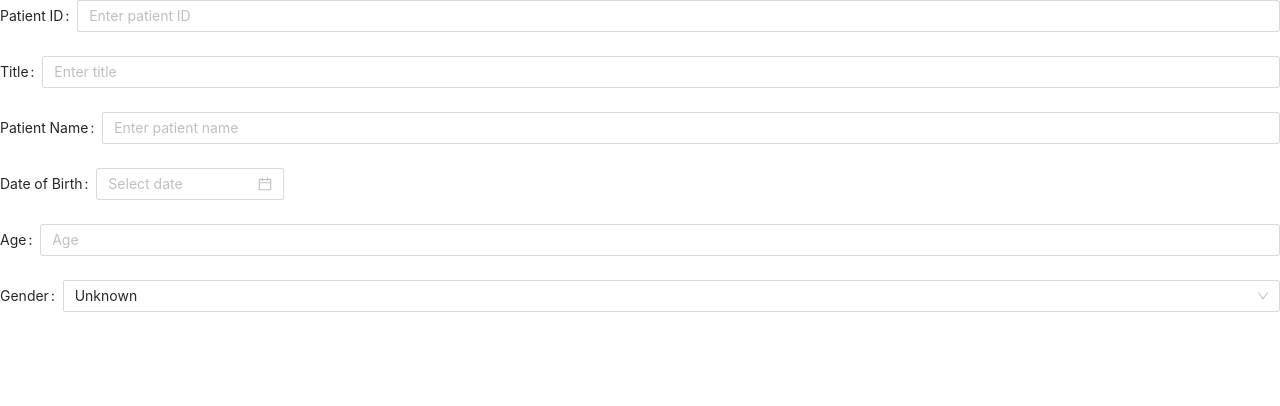
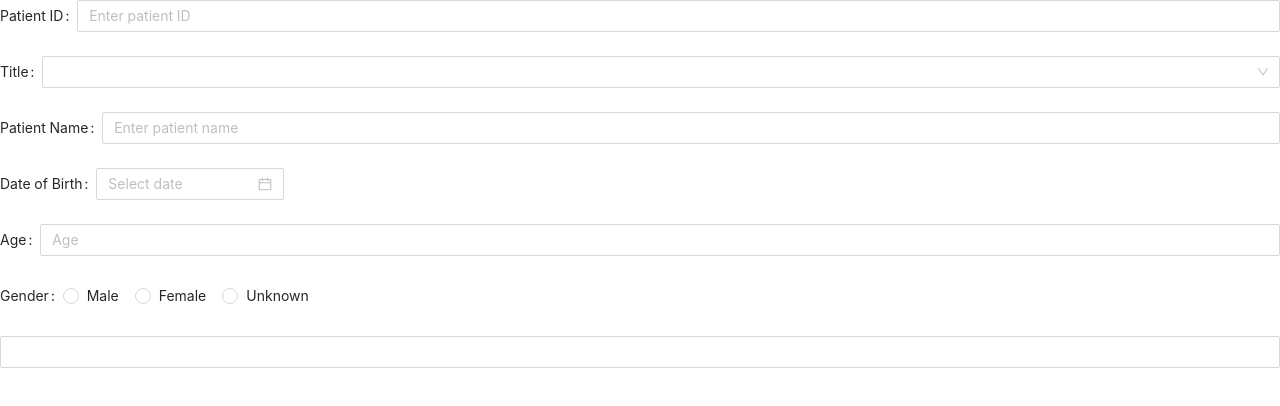
Before and after one commit to arjunagarwal899/PMASD, a React (Create React App) app in the folder frontend/gui/: page /patient in a window 1280 px wide. Shown: the top 406 px of the page. Built offline with nearby package versions, Linux system fonts and the light colour scheme.

Commit message:
Minor changes

```diff
--- a/frontend/gui/src/components/Patient.js
+++ b/frontend/gui/src/components/Patient.js
@@ -1,20 +1,33 @@
 import React from 'react';
 
-import {DatePicker, Form, Input, Select} from "antd";
+import {DatePicker, Form, Input, Radio, Select} from "antd";
 
 const Patient = () => {
 	return (
 		<Form>
 			<Form.Item label="Patient ID:">
-				<Input placeholder="Enter patient ID" />
+				<Input placeholder="Enter patient ID"/>
 			</Form.Item>
 
 			<Form.Item label="Title:">
-				<Input placeholder="Enter title" />
+				<Select>
+					<Select.Option value="Mr">Mr.</Select.Option>
+					<Select.Option value="Mas">Master</Select.Option>
+					<Select.Option value="Mrs">Mrs.</Select.Option>
+					<Select.Option value="Ms">Ms.</Select.Option>
+					<Select.Option value="Dr">Dr.</Select.Option>
+				</Select>
+				{/*<Radio.Group>*/}
+				{/*	<Radio value="Mr">Mr.</Radio>*/}
+				{/*	<Radio value="Mas">Master</Radio>*/}
+				{/*	<Radio value="Mrs">Mrs.</Radio>*/}
+				{/*	<Radio value="Ms">Ms.</Radio>*/}
+				{/*	<Radio value="Dr">Dr.</Radio>*/}
+				{/*</Radio.Group>*/}
 			</Form.Item>
 
 			<Form.Item label="Patient Name:">
-				<Input placeholder="Enter patient name" />
+				<Input placeholder="Enter patient name"/>
 			</Form.Item>
 
 			<Form.Item label="Date of Birth:">
@@ -22,16 +35,18 @@ const Patient = () => {
 			</Form.Item>
 
 			<Form.Item label="Age:">
-				<Input placeholder="Age" />
+				<Input placeholder="Age"/>
 			</Form.Item>
 
 			<Form.Item label="Gender:">
-				<Select defaultValue="Unknown">
-					<Select.Option value="male">Male</Select.Option>
-					<Select.Option value="female">Female</Select.Option>
-					<Select.Option value="unknown">Unknown</Select.Option>
-				</Select>
+				<Radio.Group>
+					<Radio value="male">Male</Radio>
+					<Radio value="female">Female</Radio>
+					<Radio value="unknown">Unknown</Radio>
+				</Radio.Group>
 			</Form.Item>
+
+			<Input/>
 		</Form>
 	);
 };
--- a/frontend/gui/src/routes.js
+++ b/frontend/gui/src/routes.js
@@ -12,9 +12,6 @@ const BaseRouter = (props) => {
 		<React.Fragment>
 			<Router history={history}>
 				<Switch>
-					{/*Temporary:*/}
-					<Redirect from="/home/" to="/patient/"/>
-
 					{/*Authentication routes*/}
 					<Route exact path="/login/" component={AuthContainer}/>
 					<Route exact path="/logout/" component={Logout}/>
```
